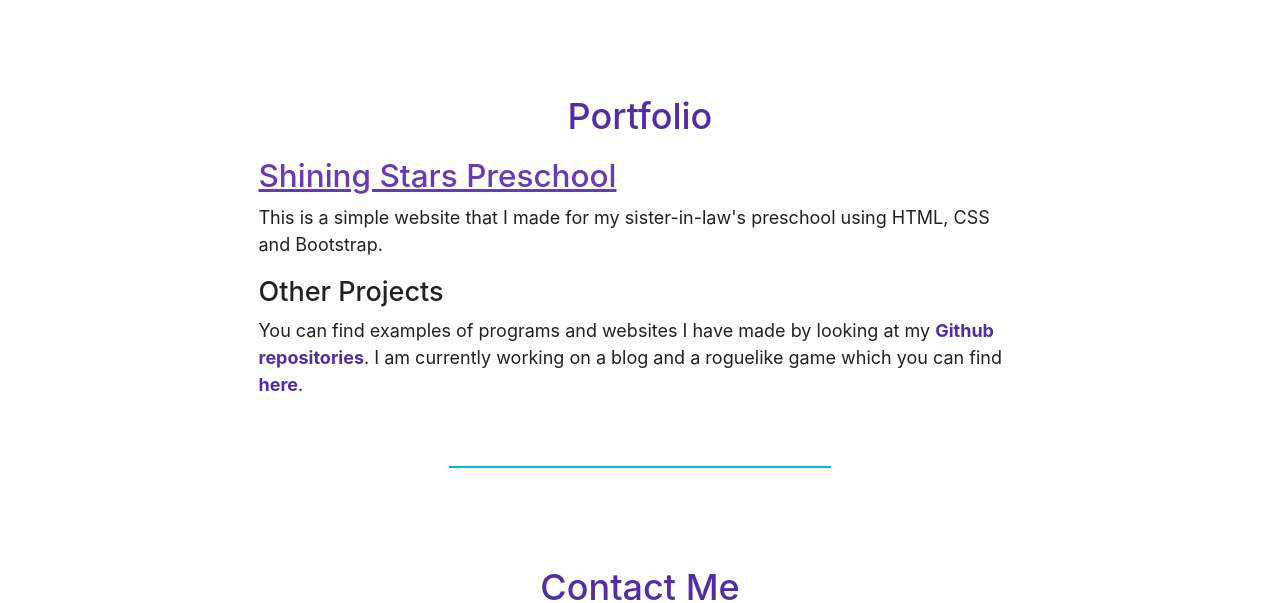
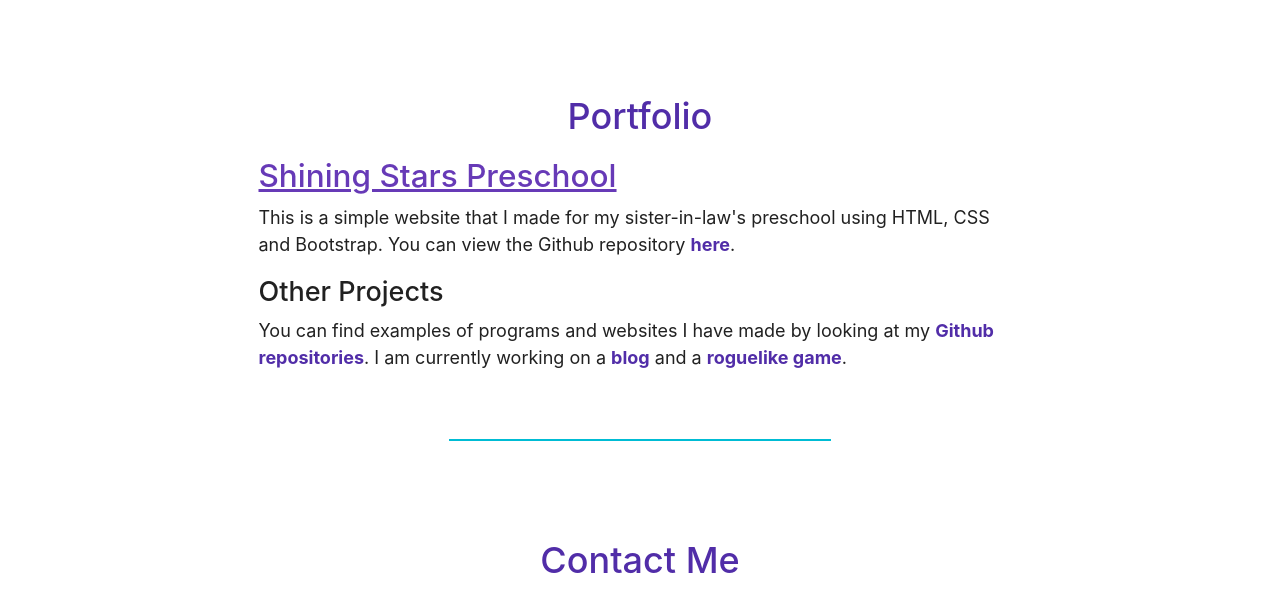
Before and after one commit to RebeccaML/Resume, a plain HTML site: page index.html in a window 1280 px wide. Shown: the part 1806-2409 px from the top of the page. Drawn offline with nearby package versions, Linux system fonts and the light colour scheme.

Commit message:
fixed contact links

```diff
--- a/index.html
+++ b/index.html
@@ -120,17 +120,20 @@
                 <h2>Portfolio</h2>
                 <h3><a href="http://www.shiningstarsps.com/" target="_blank">Shining Stars Preschool</a></h3>
                 <p>This is a simple website that I made for my sister-in-law's preschool using HTML, CSS and Bootstrap.
-                <h4>Other Projects</h4>
-                <p>You can find examples of programs and websites I have made by looking at my <a
-                        href="https://github.com/RebeccaML" target="_blank">Github repositories</a>.
-                    I am currently working on a blog and a roguelike game which you can find <a href="https://github.com/RebeccaML/Projects">here</a>.</p>
+                    You can view the Github repository <a href="https://github.com/RebeccaML/SSPS"
+                        target="_blank">here</a>.
+                    <h4>Other Projects</h4>
+                    <p>You can find examples of programs and websites I have made by looking at my <a
+                            href="https://github.com/RebeccaML" target="_blank">Github repositories</a>.
+                        I am currently working on a <a href="https://github.com/RebeccaML/Blog" target="_blank">blog</a>
+                        and a <a href="https://github.com/RebeccaML/Roguelike" target="_blank">roguelike game</a>.</p>
             </section>
             <hr>
             <section id="contact">
                 <h2>Contact Me</h2>
                 <p class="social-media">
-                    <a href="#"><i class="fab fa-facebook-square"></i></a>
-                    <a href="#"><i class="fab fa-github-square"></i></a>
+                    <a href="https://www.facebook.com/rebecca.mcmahon.790" target="_blank"><i class="fab fa-facebook-square"></i></a>
+                    <a href="https://github.com/RebeccaML" target="_blank"><i class="fab fa-github-square"></i></a>
                 </p>
             </section>
         </div>
```
